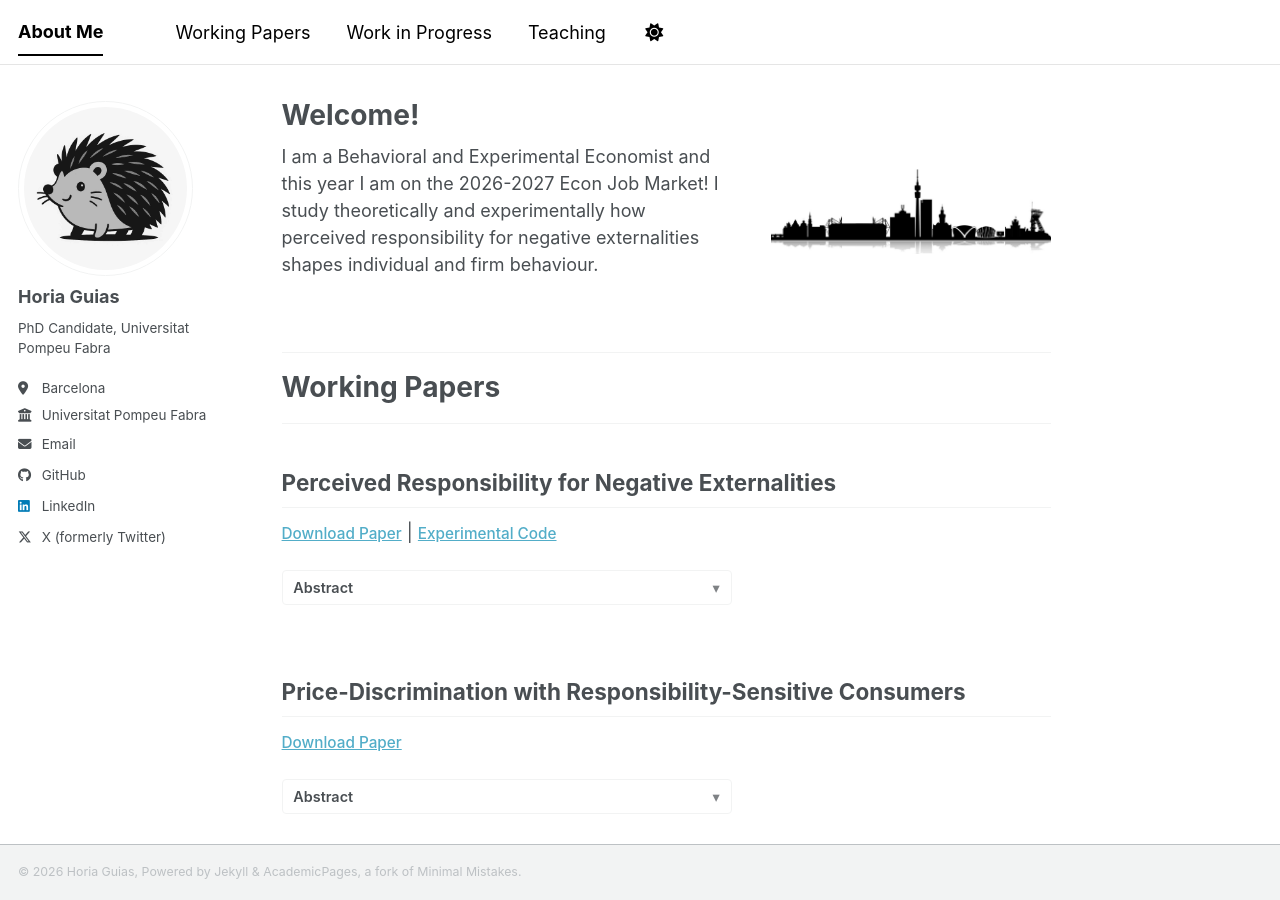
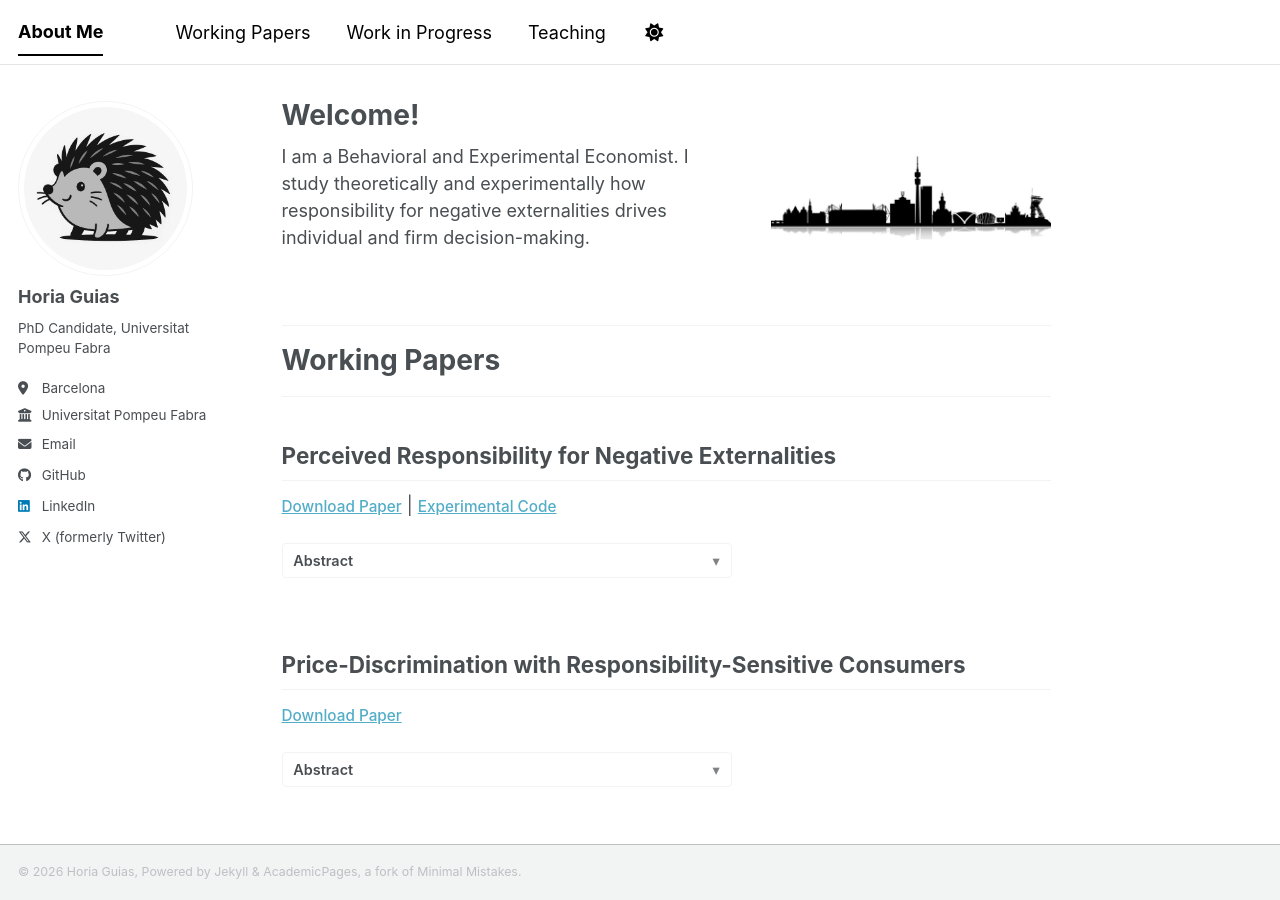
Before and after one commit to horiaguias/horiaguias.github.io, a Jekyll site: the page built from _pages/about.md, in a window 1280 px wide and 900 px high. Built offline with Jekyll 4.4.1, drawn with Linux system fonts in a browser that asks for light colours; a style sheet for code colours, icons or effects is not loaded.

Commit message:
Change Intro Text

```diff
--- a/_pages/about.md
+++ b/_pages/about.md
@@ -9,9 +9,9 @@ redirect_from:
 
 <div style="display: flex; align-items: center; justify-content: space-between; gap: 2rem; flex-wrap: wrap; margin-bottom: 2rem;">
   <div style="flex: 1; min-width: 260px;">
-    I am a Behavioral and Experimental Economist and this year I am on the 2026-2027 Econ Job Market!
-    I study theoretically and experimentally how perceived responsibility for negative externalities
-    shapes individual and firm behaviour.
+    I am a Behavioral and Experimental Economist.
+    I study theoretically and experimentally how responsibility for negative externalities
+    drives individual and firm decision-making.
   </div>
   <div style="flex-shrink: 0;">
     <img src="/images/dortmund.jpg" alt="Dortmund" style="max-width: 280px; width: 100%; height: auto; border-radius: 6px;">
```
